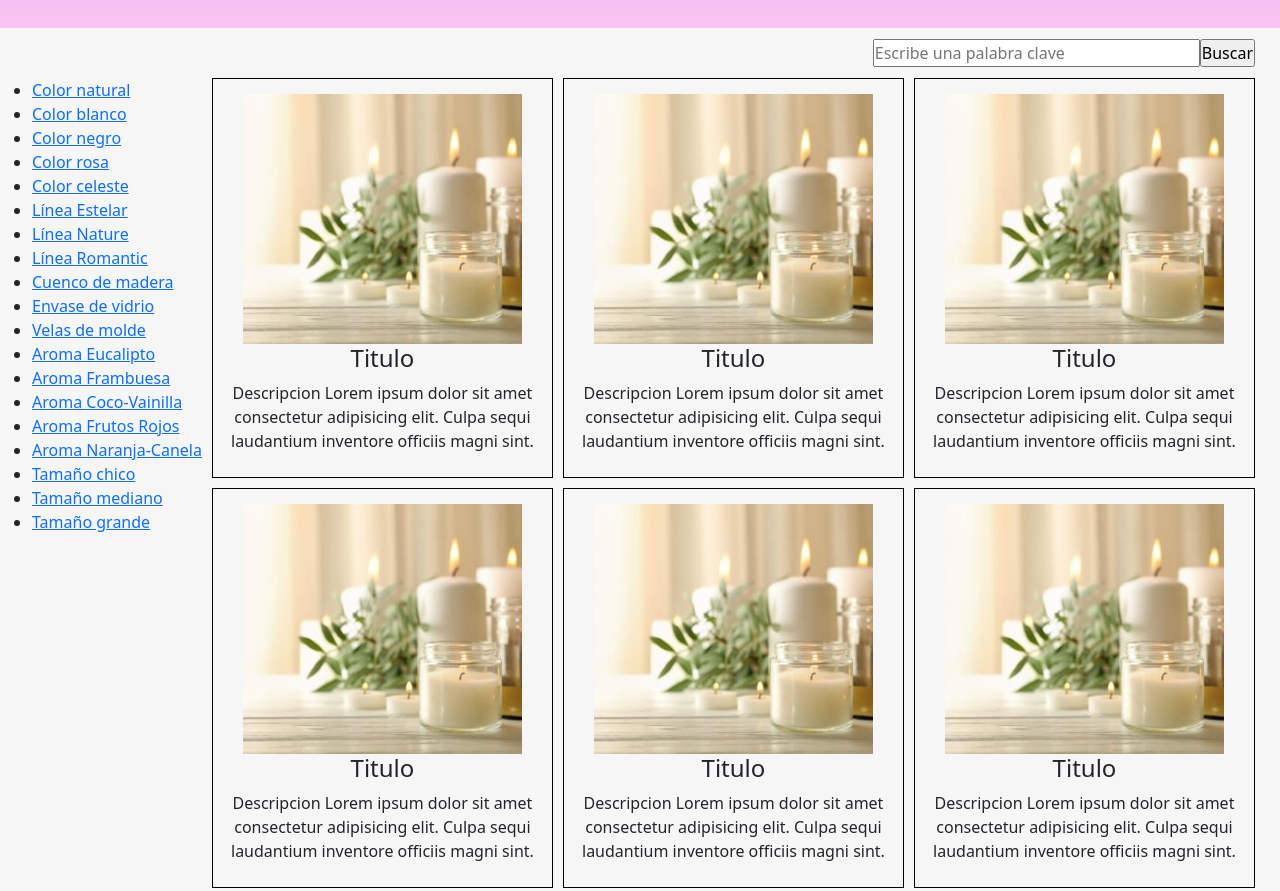
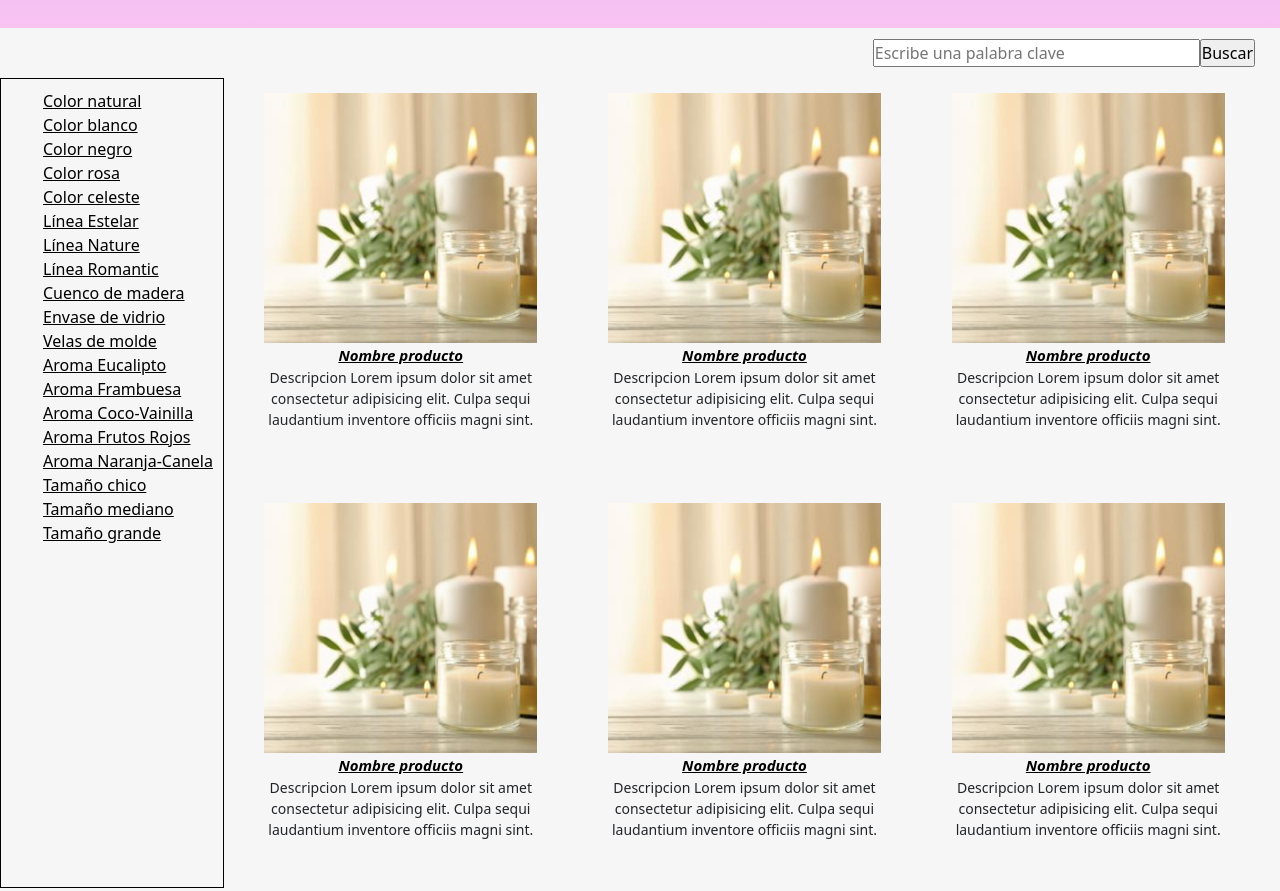
Before and after one commit to nicolebenitez96/PreEntrega2-BenitezNicole, a plain HTML site: page pages/tienda.html in a window 1280 px wide. Shown: the part 420-1311 px from the top of the page. Drawn offline with nearby package versions, Linux system fonts and the light colour scheme.

Commit message:
Cambié algunos estilos en Tienda

```diff
--- a/css/style.css
+++ b/css/style.css
@@ -215,7 +215,6 @@ body{
 
 .grilla-tienda-prod{
     padding: 15px;
-    border: 1px solid black;
 }
 
 .grilla-tienda-prod img{
@@ -230,12 +229,37 @@ body{
     text-align: center;
 }
 
+.grilla-tienda-prod-body p{
+    font-size: 14px;
+}
+
+.titulo-producto{
+    font-size: 15px;
+    font-weight: bold;
+    font-style: italic;
+    color:black;
+}
+
 .tienda-buscador{
     display: flex;
     height: 50px;
     align-items: center;
     justify-content: flex-end;
     padding-right: 25px;
+}
+
+.grilla-tienda-filtros{
+    border: 1px solid black;
+    justify-content: center;
+    padding: 10px;
+}
+
+.grilla-tienda-filtros ul{
+    list-style: none;
+}
+
+.grilla-tienda-filtros a{
+    color: black;
 }
 
 .tienda-final{
@@ -439,7 +463,7 @@ body{
     text-align: center;
 }
 
-#form-registro{ /*TENGO QUE ARREGLAR ESTO PARA QUE SE CENTRE Y VER EL TEMA DEL DISPLAY PARA QUE APAREZCA Y DESAPAREZCA*/
+#form-registro{
     display: flex;
     align-items: center;
     justify-content: center;
@@ -457,7 +481,7 @@ body{
     height: 300px;
 }
 
-/*Activa y desactiva según la opción elegida*/
+/*Activa y desactiva los forms de Registro/Iniciar sesión según la opción elegida*/
 #form-registro{
     display:none;
     background: #f7f6f6;
--- a/pages/tienda.html
+++ b/pages/tienda.html
@@ -88,7 +88,7 @@
             <div class="grilla-tienda-prod p1">
                 <img src="../multimedia/imagen-vela3.jpeg" alt="producto1">
                 <div class="grilla-tienda-prod-body">
-                    <h4 class="titulo-producto">Titulo</h4>
+                    <a class="titulo-producto" href="#">Nombre producto</a>
                     <p class="descripcion-producto">Descripcion Lorem ipsum dolor sit amet consectetur adipisicing elit. Culpa sequi laudantium inventore officiis magni sint.</p>
                 </div>
             </div>
@@ -96,7 +96,7 @@
             <div class="grilla-tienda-prod p2">
                 <img src="../multimedia/imagen-vela3.jpeg" alt="producto2">
                 <div class="grilla-tienda-prod-body">
-                    <h4 class="titulo-producto">Titulo</h4>
+                    <a class="titulo-producto" href="#">Nombre producto</a>
                     <p class="descripcion-producto">Descripcion Lorem ipsum dolor sit amet consectetur adipisicing elit. Culpa sequi laudantium inventore officiis magni sint.</p>
                 </div>
             </div>
@@ -104,7 +104,7 @@
             <div class="grilla-tienda-prod p3">
                 <img src="../multimedia/imagen-vela3.jpeg" alt="producto3">
                 <div class="grilla-tienda-prod-body">
-                    <h4 class="titulo-producto">Titulo</h4>
+                    <a class="titulo-producto" href="#">Nombre producto</a>
                     <p class="descripcion-producto">Descripcion Lorem ipsum dolor sit amet consectetur adipisicing elit. Culpa sequi laudantium inventore officiis magni sint.</p>
                 </div>
             </div>
@@ -112,7 +112,7 @@
             <div class="grilla-tienda-prod p4">
                 <img src="../multimedia/imagen-vela3.jpeg" alt="producto4">
                 <div class="grilla-tienda-prod-body">
-                    <h4 class="titulo-producto">Titulo</h4>
+                    <a class="titulo-producto" href="#">Nombre producto</a>
                     <p class="descripcion-producto">Descripcion Lorem ipsum dolor sit amet consectetur adipisicing elit. Culpa sequi laudantium inventore officiis magni sint.</p>
                 </div>
             </div>
@@ -120,7 +120,7 @@
             <div class="grilla-tienda-prod p5">
                 <img src="../multimedia/imagen-vela3.jpeg" alt="producto5">
                 <div class="grilla-tienda-prod-body">
-                    <h4 class="titulo-producto">Titulo</h4>
+                    <a class="titulo-producto" href="#">Nombre producto</a>
                     <p class="descripcion-producto">Descripcion Lorem ipsum dolor sit amet consectetur adipisicing elit. Culpa sequi laudantium inventore officiis magni sint.</p>
                 </div>
             </div>
@@ -128,7 +128,7 @@
             <div class="grilla-tienda-prod p6">
                 <img src="../multimedia/imagen-vela3.jpeg" alt="producto6">
                 <div class="grilla-tienda-prod-body">
-                    <h4 class="titulo-producto">Titulo</h4>
+                    <a class="titulo-producto" href="#">Nombre producto</a>
                     <p class="descripcion-producto">Descripcion Lorem ipsum dolor sit amet consectetur adipisicing elit. Culpa sequi laudantium inventore officiis magni sint.</p>
                 </div>
             </div>
@@ -137,10 +137,6 @@
                 <a href="#">Ver más</a>
             </div>
         </section>
-
-        <!-- <section class="tienda-final">
-            <a class="tienda-vermas" href="#">Ver más</a>
-        </section> -->
 
     </main>
 
```
